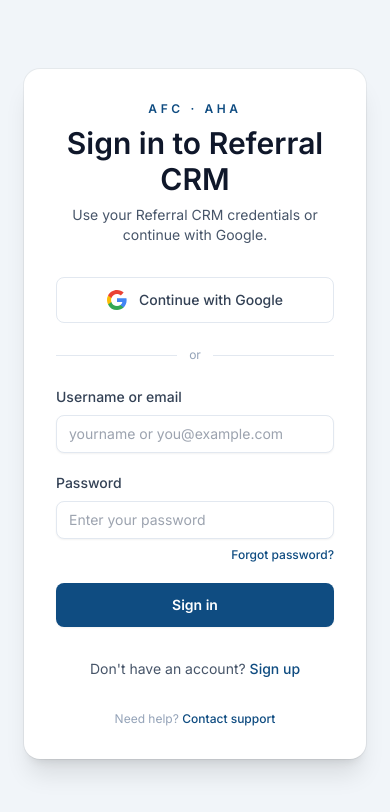
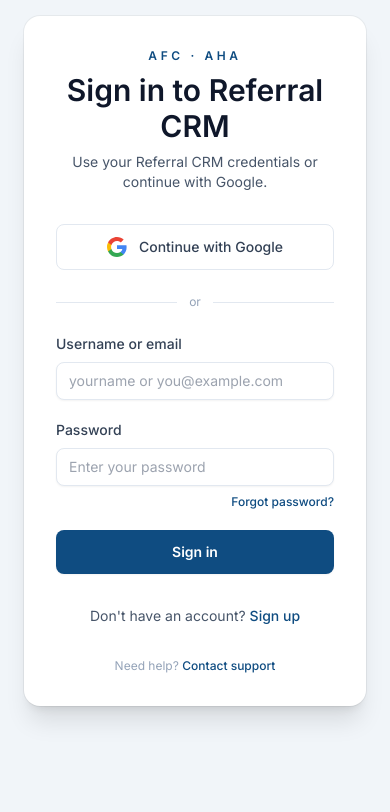
Before and after one commit to loganlgraham/referralcrm, a Next.js app: page /login in a window 390 px wide. Shown: the top 812 px of the page. Built offline with nearby package versions, Linux system fonts and the light colour scheme.

Commit message:
Adjust mobile login layout and support link

```diff
--- a/src/app/(auth)/login/page.tsx
+++ b/src/app/(auth)/login/page.tsx
@@ -124,7 +124,7 @@ function LoginForm() {
         </div>
         <div className="pointer-events-none absolute inset-0 bg-[radial-gradient(circle_at_top,rgba(255,255,255,0.18),transparent_55%)]" aria-hidden="true" />
       </div>
-      <div className="flex w-full flex-1 items-center justify-start px-6 pb-10 pt-6 sm:px-10 sm:pb-12 sm:pt-8 lg:justify-center lg:px-12 lg:pt-0">
+      <div className="flex w-full flex-1 flex-col items-start justify-start px-6 pb-8 pt-4 sm:px-10 sm:pb-12 sm:pt-6 lg:flex-row lg:items-center lg:justify-center lg:px-12 lg:pt-0">
         <div className="relative w-full max-w-md space-y-8 rounded-2xl bg-white p-8 shadow-xl ring-1 ring-black/5">
           <div className="space-y-2 text-center">
             <p className="text-xs font-semibold uppercase tracking-[0.3em] text-brand">AFC · AHA</p>
@@ -240,7 +240,10 @@ function LoginForm() {
 
           <p className="text-center text-xs text-slate-400">
             Need help?{' '}
-            <a href="mailto:support@referralcrm.example.com" className="font-medium text-brand hover:text-brand-dark">
+            <a
+              href="mailto:logan.graham@americanfinancing.net?subject=Referrio%20Assistance%20Needed&body=Hello%2C%0A%0AI%20need%20help%20with%20Referrio.%20Please%20assist.%0A%0AThank%20you."
+              className="font-medium text-brand hover:text-brand-dark"
+            >
               Contact support
             </a>
           </p>
```
